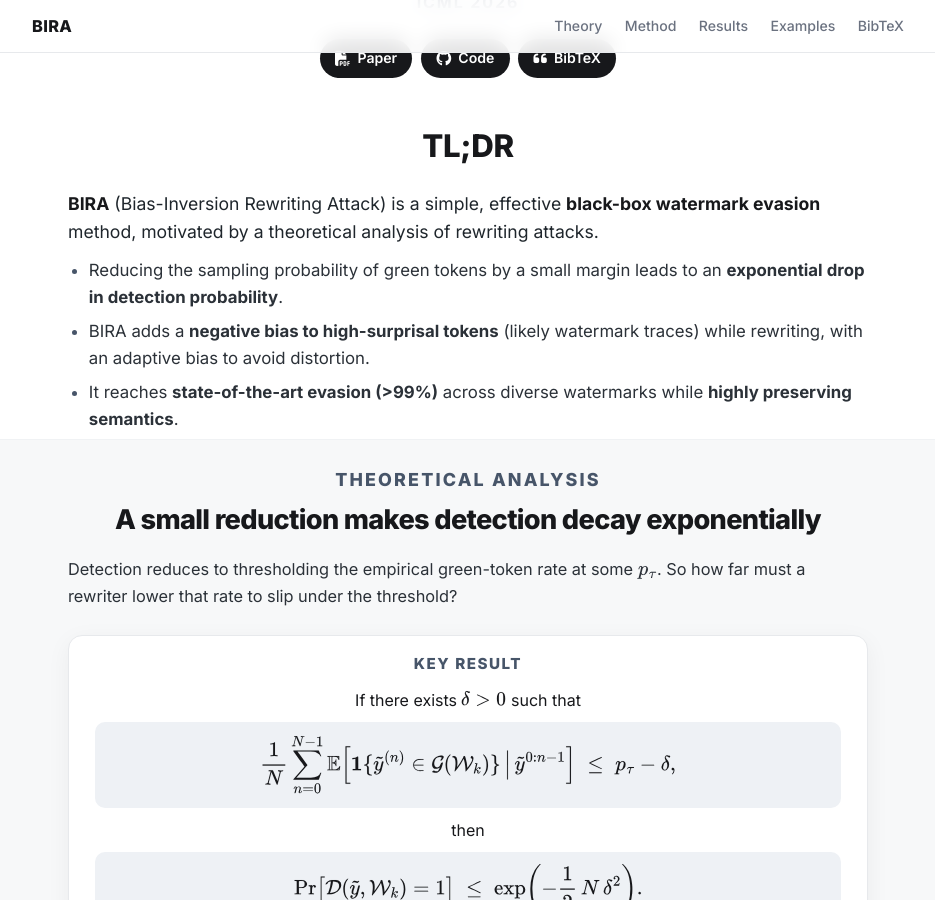
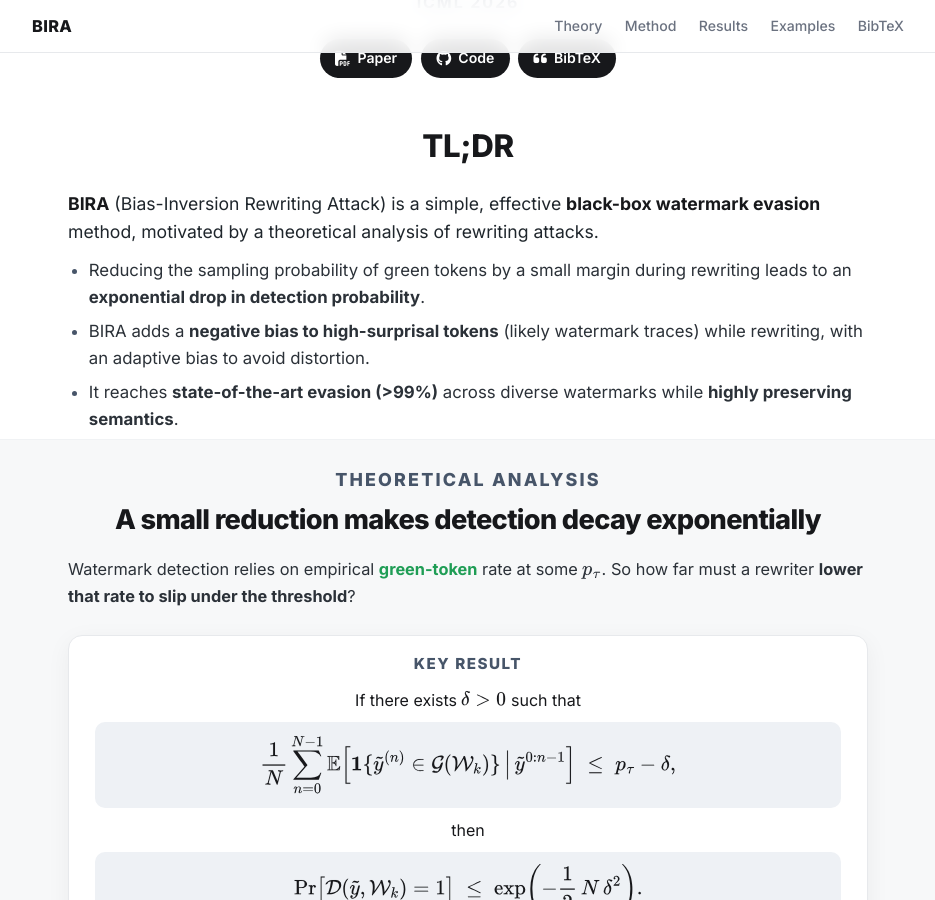
Before and after one commit to oppurity12/oppurity12.github.io, a Jekyll site: the page project_pages/bira/index.html, which Jekyll copies as it is, in a window 1280 px wide and 900 px high, scrolled down 263 px. Shown: the whole window, without its empty margins (172-1107 px from the left). Built offline with Jekyll 4.4.1, drawn with Linux system fonts in a browser that asks for light colours; a style sheet for code colours, icons or effects is not loaded.

Commit message:
update profile

```diff
--- a/project_pages/bira/index.html
+++ b/project_pages/bira/index.html
@@ -77,7 +77,7 @@
       </p>
       <ul class="tldr-list">
         <li>
-          Reducing the sampling probability of green tokens by a small margin leads to an
+          Reducing the sampling probability of green tokens by a small margin during rewriting leads to an
           <b>exponential drop in detection probability</b>.
         </li>
         <li>
@@ -100,8 +100,8 @@
     <h2 class="section-title">A small reduction makes detection decay exponentially</h2>
 
     <p class="lead">
-      Detection reduces to thresholding the empirical green-token rate at some $p_\tau$. So how far must a
-      rewriter lower that rate to slip under the threshold?
+      Watermark detection relies on empirical <span class="tk-g">green-token</span> rate at some $p_\tau$. So how far must a
+      rewriter <b>lower that rate to slip under the threshold</b>?
     </p>
 
     <div class="theorem">
```
